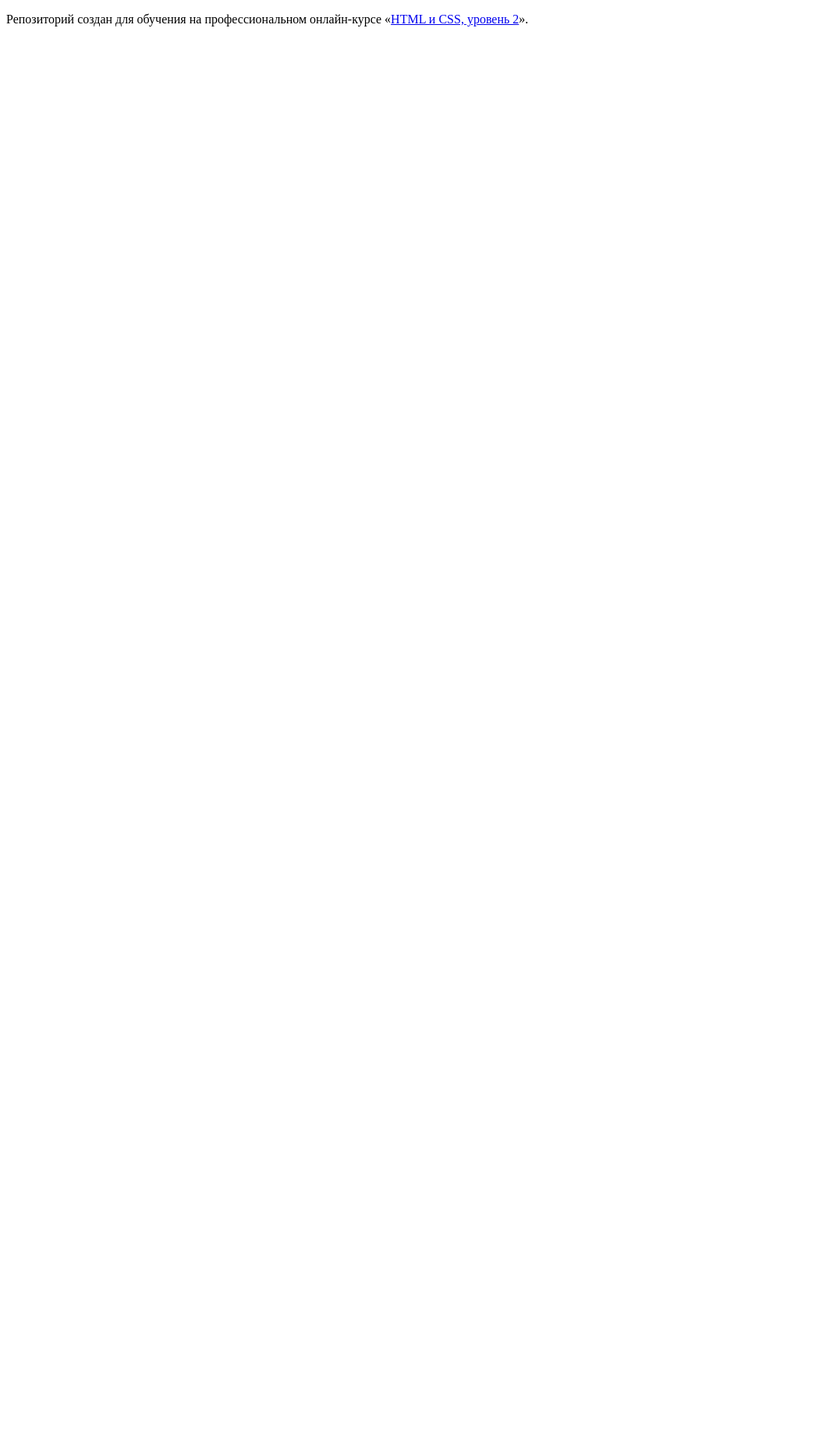
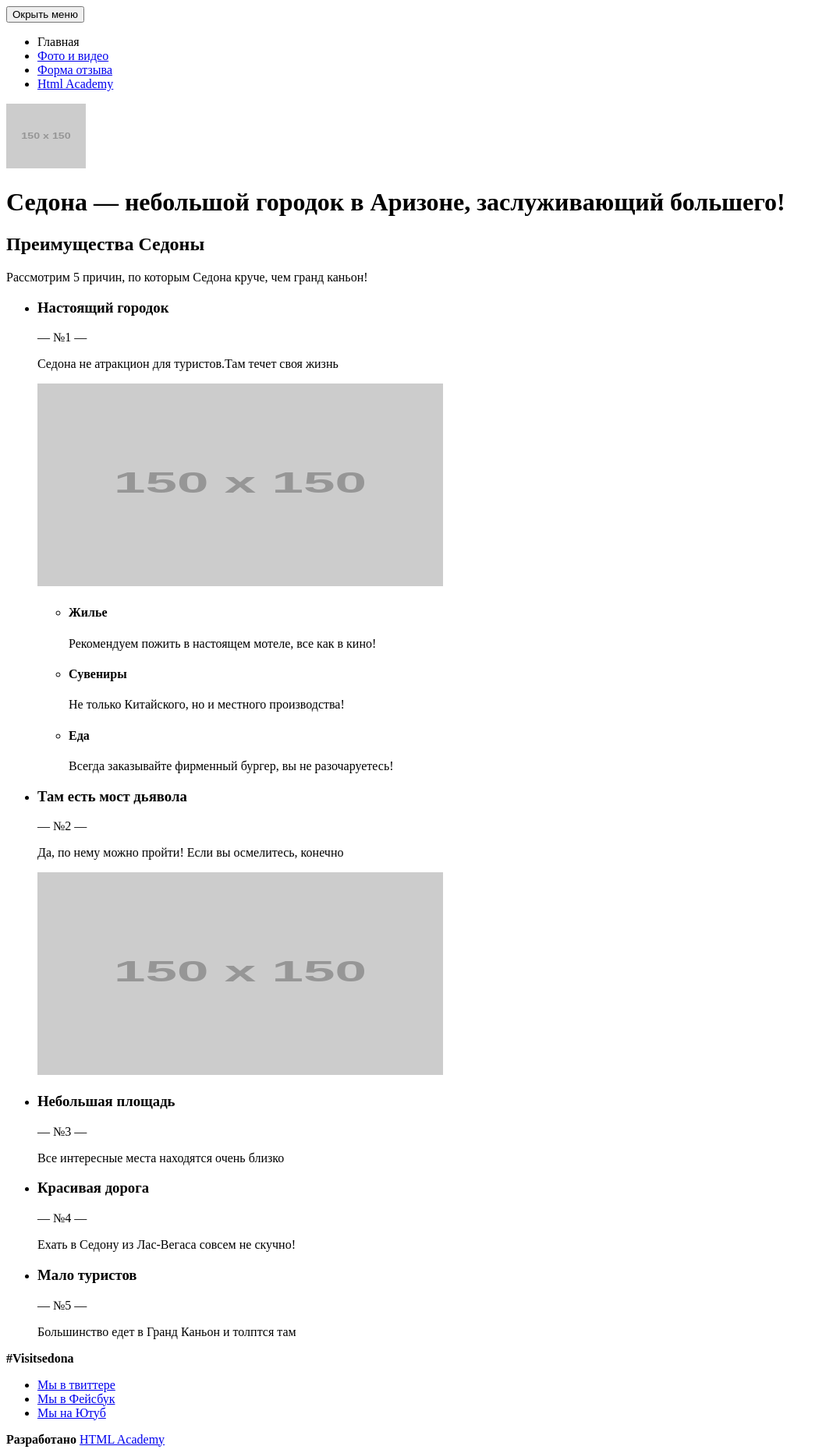
Before and after one commit to kovalenko-a-v/1077079-sedona-18, a website: page source/index.html in a window 1280 px wide. Shown: the whole page at 78% size, without its empty margins (0-1059 px from the left). Before the commit the page ends 800 px from the top, so only its background shows below. Drawn offline with Linux system fonts and the light colour scheme; placeholder pictures from the web are drawn by us.

Commit message:
Задание 2: Начинаем методичную разметку личного проекта

```diff
--- a/source/index.html
+++ b/source/index.html
@@ -5,8 +5,109 @@
     <title>HTML Academy: Седона</title>
   </head>
   <body>
-
-    <p>Репозиторий создан для обучения на профессиональном онлайн‑курсе «<a href="https://htmlacademy.ru/intensive/adaptive">HTML и CSS, уровень 2</a>».</p>
-
+    <header class="page-header">
+      <nav class="main-nav">
+        <button class="main-nav__toggle" type="button">Окрыть меню</button>
+        <div class="main-nav__wrapper">
+          <ul class="main-nav__list site-list">
+            <li class="site-list__item">
+              <a>Главная</a>
+            </li>
+            <li class="site-list__item">
+              <a href="#">Фото и видео</a>
+            </li>
+            <li class="site-list__item">
+              <a href="#">Форма отзыва</a>
+            </li>
+            <li class="site-list__item">
+              <a href="#">Html Academy</a>
+            </li>
+          </ul>
+        </div>
+      </nav>
+      <a class="page-header__logo">
+        <img class="page-header__logo-image" src="https://via.placeholder.com/150x150" width="102" height="83" alt="Седона - небольшой городок в Аризоне">
+      </a>
+      <div class="page-header__image-wrapper">
+      </div>
+    </header>
+    <main class="page-main">
+      <div class="page-main__wrapper">
+        <h1 class="page-tittle">Седона — небольшой городок в Аризоне, заслуживающий большего!</h1>
+        <section class="reasons">
+          <div class="reasons__wrapper">
+            <h2 class="visually-hidden">Преимущества Седоны</h2>
+            <p>Рассмотрим 5 причин, по которым Седона круче, чем гранд каньон!</p>
+            <ul class="reasons__list">
+              <li class="reasons__item">
+                <h3 class="reasons__tittle">Настоящий городок</h3>
+                <span>— №1 —</span>
+                <p class="reasons__desription">Седона не атракцион для туристов.Там течет своя жизнь</p>
+                <img class="reasons__item-image" src="https://via.placeholder.com/150x150" width="520" height="260" alt="Настоящий городок">
+                <ul class="reasons__item__sublist sublist">
+                  <li class="sublist__item--house">
+                    <h4 class="sublist__titlle">Жилье</h4>
+                    <p class="sublist__description">Рекомендуем пожить в настоящем мотеле, все как в кино!</p>
+                  </li>
+                  <li class="sublist__item--souvenirs">
+                    <h4 class="sublist__titlle">Сувениры</h4>
+                    <p class="sublist__description">Не только Китайского, но и местного производства!</p>
+                  </li>
+                  <li class="sublist__item--food">
+                    <h4 class="sublist__titlle">Еда</h4>
+                    <p class="sublist__description">Всегда заказывайте фирменный бургер, вы не разочаруетесь!</p>
+                  </li>
+                </ul>
+              </li>
+              <li class="reasons__item">
+                <h3 class="reasons__tittle">Там есть мост дьявола</h3>
+                <span>— №2 —</span>
+                <p class="reasons__desription">Да, по нему можно пройти! Если вы осмелитесь, конечно</p>
+                <img class="reasons__item-image" src="https://via.placeholder.com/150x150" width="520" height="260" alt="Мост Дьявола">
+              </li>
+              <li class="reasons__item">
+                <h3 class="reasons__tittle">Небольшая площадь</h3>
+                <span>— №3 —</span>
+                <p class="reasons__desription">Все интересные места находятся очень близко</p>
+              </li>
+              <li class="reasons__item">
+                <h3 class="reasons__tittle">Красивая дорога</h3>
+                <span>— №4 —</span>
+                <p class="reasons__desription">Ехать в Седону из Лас-Вегаса совсем не скучно!</p>
+              </li>
+              <li class="reasons__item">
+                <h3 class="reasons__tittle">Мало туристов</h3>
+                <span>— №5 —</span>
+                <p class="reasons__desription">Большинство едет в Гранд Каньон и толптся там</p>
+              </li>
+            </ul>
+          </div>
+        </section>
+      </div>
+    </main>
+    <footer class="page-footer">
+      <div class="page-footer__wrapper">
+        <div class="page-footer__text">
+          <b>#Visitsedona</b>
+        </div>
+        <div class="page-footer__social social">
+          <ul class="social__list">
+            <li class="social-item">
+              <a class="social__link social__link--twitter" href="#">Мы в твиттере</a>
+            </li>
+            <li class="social-item">
+              <a class="social__link social__link--facebook" href="#">Мы в Фейсбук</a>
+            </li>
+            <li class="social-item">
+              <a class="social__link social__link--youtube" href="#">Мы на Ютуб</a>
+            </li>
+          </ul>
+        </div>
+        <div class="page-footer__copyright copyright">
+          <b class="copyright__text">Разработано</b>
+          <a class="copyright__link" href="https://htmlacademy.ru/intensive/adaptive">HTML Academy</a>
+        </div>
+      </div>
+    </footer>
   </body>
 </html>
```
Also changed, not shown: source/form.html (added, +63 -0 lines), source/photo.html (added, +108 -0 lines).
